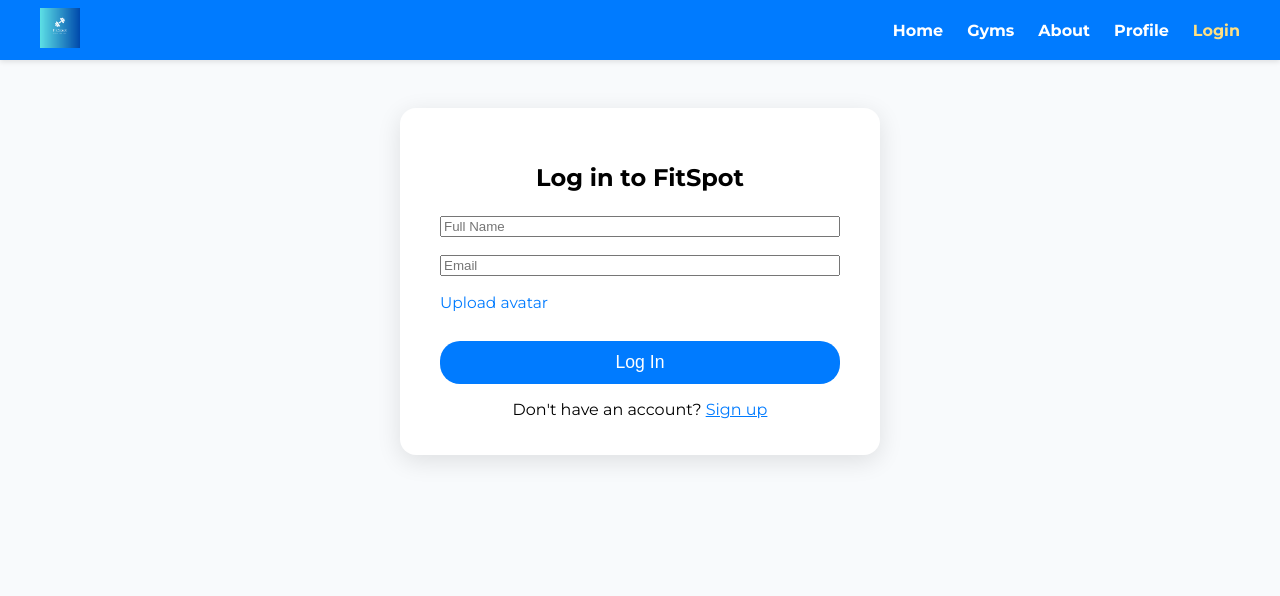
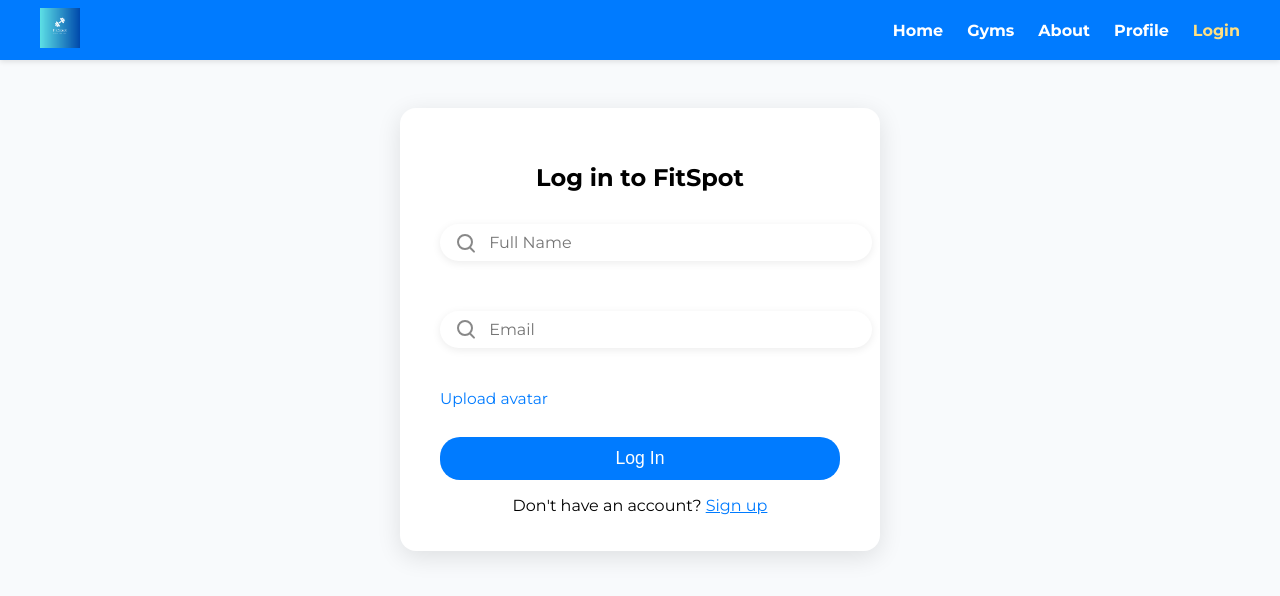
Before and after one commit to StartedtoCodewithAI/FitSpot, a React (Vite) app: page /login in a window 1280 px wide. Shown: the top 596 px of the page. Built offline with nearby package versions, Linux system fonts and the light colour scheme.

Commit message:
Update Login.jsx

```diff
--- a/src/pages/Login.jsx
+++ b/src/pages/Login.jsx
@@ -1,14 +1,11 @@
 import React, { useState } from "react";
 import { useNavigate, Link } from "react-router-dom";
+import SearchBar from "../components/SearchBar"; // Adjust path if needed
 
 export default function Login() {
   const [form, setForm] = useState({ name: "", email: "", avatar: "" });
   const [error, setError] = useState("");
   const navigate = useNavigate();
-
-  function handleChange(e) {
-    setForm({ ...form, [e.target.name]: e.target.value });
-  }
 
   function handleAvatarChange(e) {
     const file = e.target.files[0];
@@ -42,21 +39,15 @@ export default function Login() {
     }}>
       <h2 style={{ textAlign: "center" }}>Log in to FitSpot</h2>
       <form onSubmit={handleSubmit} style={{ display: "flex", flexDirection: "column", gap: "1.1rem", marginTop: "1.5rem" }}>
-        <input
-          type="text"
-          name="name"
+        <SearchBar
           value={form.name}
-          onChange={handleChange}
+          onChange={e => setForm({ ...form, name: e.target.value })}
           placeholder="Full Name"
-          required
         />
-        <input
-          type="email"
-          name="email"
+        <SearchBar
           value={form.email}
-          onChange={handleChange}
+          onChange={e => setForm({ ...form, email: e.target.value })}
           placeholder="Email"
-          required
         />
         <div>
           <label style={{ fontSize: "0.97rem", color: "#007bff", cursor: "pointer" }}>
```
